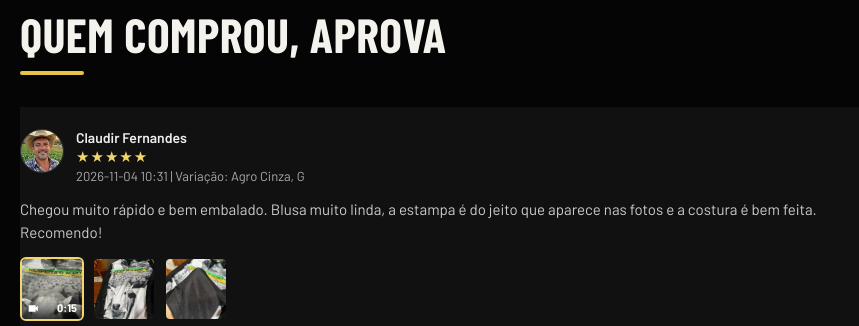
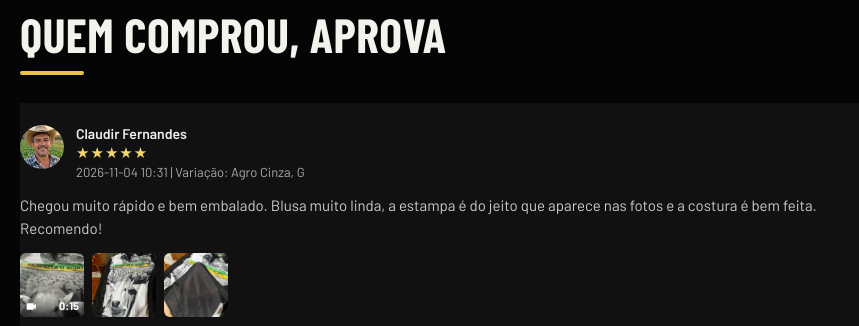
Before and after one commit to viniciusffmartins357-ux/bckkk, a website: page index.html in a window 1280 px wide. Shown: the part 5220-5546 px from the top of the page, without its empty margins (0-859 px from the left). Drawn offline with nearby package versions, Linux system fonts and the light colour scheme; grey boxes are pictures that could not be loaded; a web font is replaced by a local one.

Commit message:
Remove todas as molduras das avaliações

```diff
--- a/store.css
+++ b/store.css
@@ -953,3 +953,24 @@ details.dt summary{color:#eee}
   border-radius:0!important;
 }
 #rvw .rv .rvi:last-child{border-bottom:0!important}
+
+
+/* Avaliações sem qualquer moldura clara */
+#rvw,
+#rvw > section,
+#rvw .sec,
+#rvw .sec > .w,
+#rvw .rv,
+#rvw .rvi,
+#rvw .rva,
+#rvw .rvt button,
+#rvw .rvv{
+  border:0!important;
+  outline:0!important;
+  box-shadow:none!important;
+}
+#rvw .rv{background:transparent!important;padding:0!important}
+#rvw .rvi{background:#111!important;border-radius:0!important}
+#rvw .rva{background:#1b1b1b!important}
+#rvw .rvt button{background:#1b1b1b!important}
+#rvw .rvv{background:#080808!important}
```
